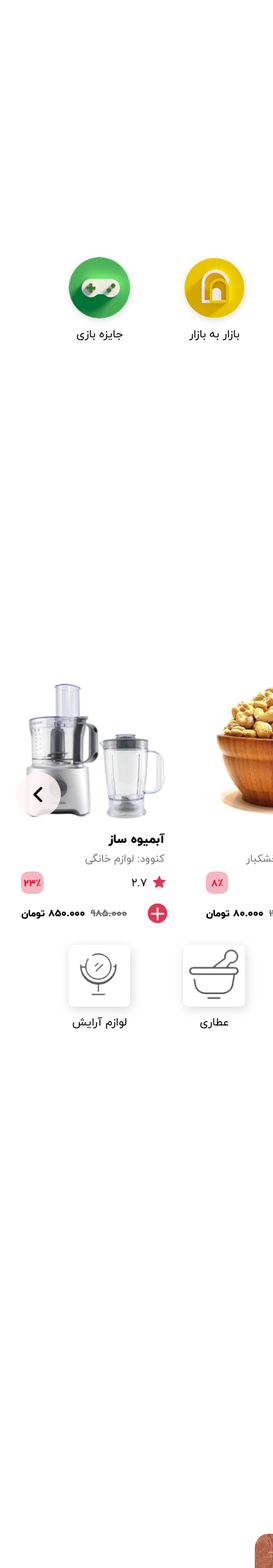
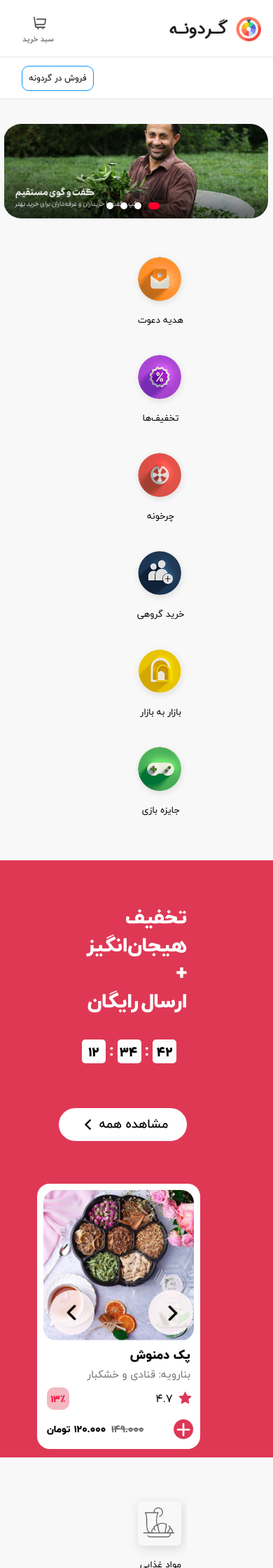
Before and after one commit to mr-msnh/Gardooneh, a PHP site: page /Home in a window 390 px wide; the page is wider, and only the part inside the window is pictured. Shown: the top 2240 px of that part at 70% size. Run offline with PHP 8.4, Linux system fonts and the light colour scheme; some web fonts are replaced.

Commit message:
Home  Responsive Done!

```diff
--- a/View/Modules/Style/HeaderFooter.css
+++ b/View/Modules/Style/HeaderFooter.css
@@ -532,4 +532,24 @@
     .HTLBox:last-child {
         display: block;
     }
+    .Subscription > input[type = text] {
+        width: 403px;
+    }
+    .Subscription > input[type = button] {
+        left: 50px;
+    }
+    .FooterAboutLeft > .License > a > img {
+        width: 78px;
+    }
 }
+@media only screen and (max-width: 400px) {
+    .Subscription > input[type = text] {
+        width: 403px;
+    }
+    .Subscription > input[type = button] {
+        left: 50px;
+    }
+    .FooterAboutLeft > .License > a > img {
+        width: 78px;
+    }
+}
--- a/View/Style/Home.css
+++ b/View/Style/Home.css
@@ -51,26 +51,27 @@
                 /* ----------------------Start of RollBarTools------------------------- */
 .RollBarTools {
     margin-top: 40px;
-    height: 140px;
+    height: auto;
 }
 .RollBarTools > ul {
-    width: 1000px;
+    width: 75%;
     list-style-type: none;
     margin: 0 auto;
+    overflow: hidden;
 }
 .RollBarTools > ul > li {
     float: right;
     position: relative;
     width: 100px;
     height: 140px;
-    margin: 0px 32px;
+    margin: 0px 3%;
 }
 .RollBarTools > ul > li > a {
     padding-top: 108px;
     text-align: center;
 }
 .RollBarTools > ul > li > a > img {
-    width: 88px;
+    width: 87%;
     position: absolute;
     top: 8px;
     right: 6px;
@@ -93,7 +94,8 @@
     margin-top: 30px;
     background-color: #df3855;
     color: #fff;
-    height: 407px;
+    height: auto;
+    overflow: hidden;
     margin-bottom: 55px;
 }
 .SpecialOfferTitle {
@@ -334,23 +336,26 @@
                 /* ----------------------Start of SpecialOfferBanner------------------------- */
 .SpecialOfferBanner {
     margin-top: 30px;
-    height: 230px;
+    height: auto;
+    overflow: hidden;
 }
 .SpecialOfferBanner > .BannerRight {
     float: right;
+    width: 49%;
 }
 .SpecialOfferBanner img {
-    width: 680px;
+    width: 100%;
     border-radius: 20px;
 }
 .SpecialOfferBanner > .BannerLeft {
     float: left;
+    width: 49%;
 }
                 /* ----------------------End of SpecialOfferBanner------------------------- */
                 /* ----------------------Start of ItemsListSingle------------------------- */
 .ItemsListSingle {
     margin-top: 30px;
-    height: 470px;
+    height: auto;
 }
                 /* ----------------------End of ItemsListSingle------------------------- */
 
@@ -359,27 +364,127 @@
 /* Responsive for Media Starts */
 /* Higher Resolution */
 @media only screen and (min-width: 1900px) {
-
+    .RollBarTools > ul {
+        width: 939px;
+    }
+    .MainFrame {
+        width: 1400px;
+    }
+}
+@media only screen and (min-width: 1600px) {
+    .MainFrame {
+        width: 1390px;
+    }
 }
 
 /* Lower Resolution */
+@media only screen and (max-width: 1600px) {
+    .SpecialOfferTitle {
+        padding: 48px 30px;
+    }
+    .SpecailaOfferItems {
+        padding: 7px;
+    }
+    .SpecialOfferContainer {
+        width: 1002px;
+    }
+    .SpecailaOfferItems {
+        margin-left: 16px;
+    }
+    .SpecialOfferContainer {
+        width: 977px;
+    }
+}
 @media only screen and (max-width: 1400px) {
-
+    .RollBarTools > ul {
+        width: 82%;
+    }
+    .SpecialOfferContainer {
+        width: 732px;
+    }
+    .SpecialOfferTitle {
+        padding: 48px;
+    }
 }
 @media only screen and (max-width: 1200px) {
+    .RollBarTools > ul {
+        width: 100%;
+    }
+    .SpecialOfferContainer {
+        width: 688px;
+    }
+    .SpecailaOfferItems {
+        margin-left: 7px;
+        padding: 9px 4px;
+    }
+    .SpecialOfferTitle {
+        padding: 48px 15px;
+    }
+}
 
+@media only screen and (max-width: 1000px) {
+    .RollBarTools > ul {
+        width: 87%;
+    }
+    .RollBarTools > ul > li {
+        width: 83px;
+        margin: 0px 2%;
+    }
+    .RollBarTools > ul > li > a {
+        padding-top: 90px;
+    }
+
+    .SpecialOfferContainer {
+        width: 460px;
+    }
+    .SpecialOfferTitle {
+        padding: 48px 30px;
+    }
+    .SpecialOfferBanner > .BannerRight {
+        float: none;
+        width: 90%;
+        margin: 0 auto;
+    }
+    .SpecialOfferBanner > .BannerLeft {
+        float: none;
+        width: 90%;
+        margin: 0 auto;
+    }
 }
-@media only screen and (max-width: 1000px) {
 
-}
 @media only screen and (max-width: 800px) {
-
+    .RollBarTools > ul > li {
+        width: 72px;
+        margin: 0px 1%;
+        font-size: 13px;
+    }
+    .SpecialOfferContainer {
+        width: 239px;
+    }
+    .SpecailaOfferItems {
+        padding: 9px 9px;
+    }
 }
 @media only screen and (max-width: 600px) {
     .MainSlide > .SliderController > span {
         width: 10px;
         height: 10px;
     }
+    .RollBarTools > ul {
+        width: 38%;
+    }
+    .SpecialOfferTitle {
+        margin-right: 23%;
+    }
+    .SpecailaOfferItems {
+        margin-right: 20%;
+    }
+    .SpecialOfferContainer {
+        margin-right: 26%;
+    }
+    .SpecialOfferContainer > .SpecialOfferItemsList > .SpecailaOfferItems {
+        margin-right: 0px;
+    }
 }
 @media only screen and (max-width: 400px) {
 
```
